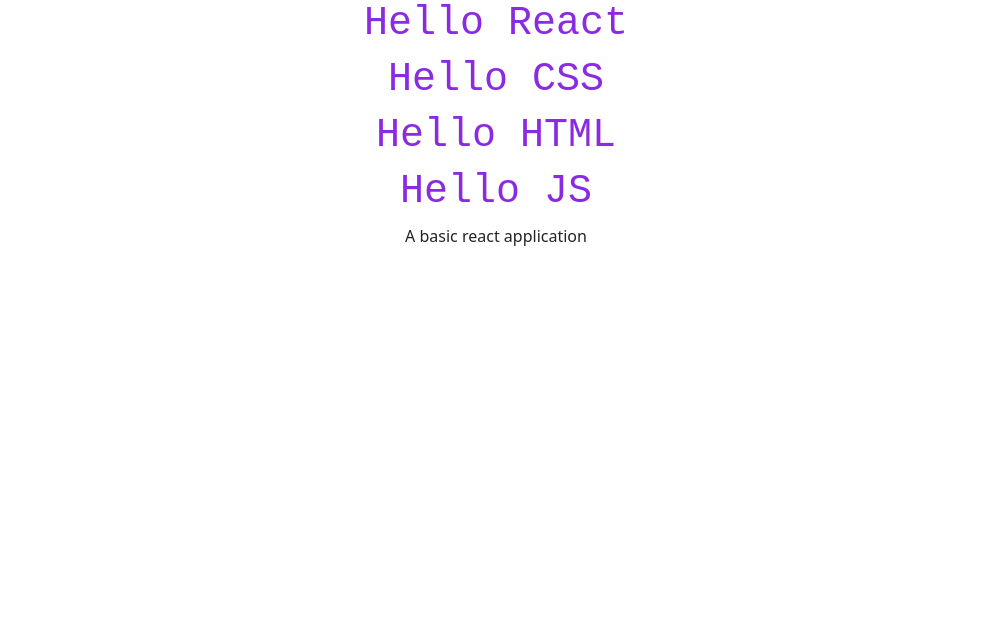
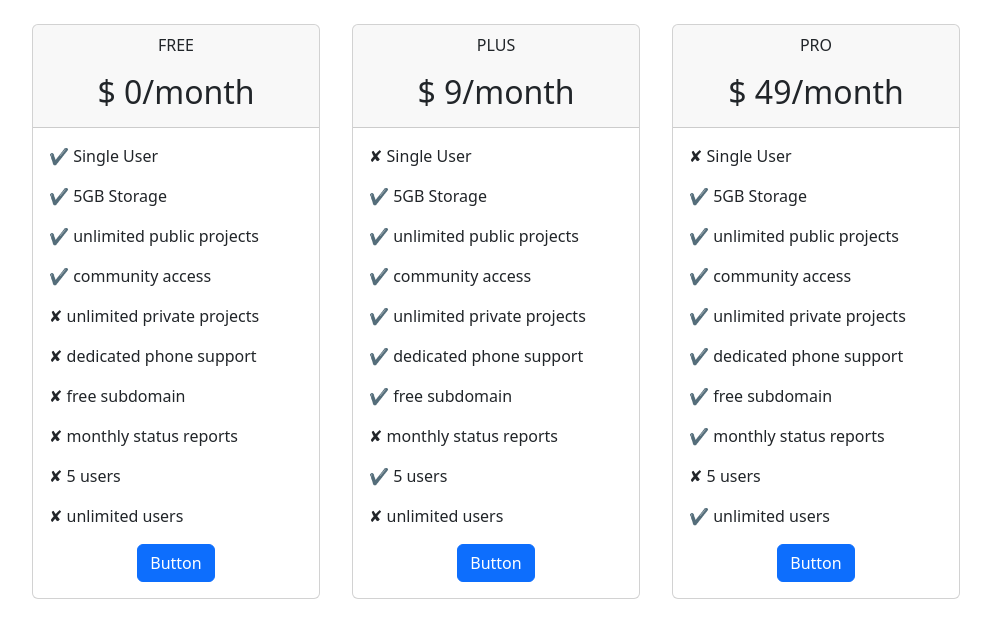
Before and after one commit to vahithabanu/react-fsd56wd2t, a React (Vite) app: page / in a window 1280 px wide. Shown: the top 638 px of the page, without its empty margins (144-1135 px from the left). Built offline with nearby package versions, Linux system fonts and the light colour scheme.

Commit message:
day2 task

```diff
--- a/src/App.jsx
+++ b/src/App.jsx
@@ -1,24 +1,103 @@
+const Feature =(props) =>{
+  return(
+    <p className="card-text">
+      {props.symbol} {props.feature}
+    </p>
+  )
+}
+const Card =(props) =>{
+return (
+    <div className="card mx-3" style={{width: '18rem'}}>
 
-import Hello from "./components/Hello";
+    <div className="card-header">
+      <p className="text-center">{props.card.type}</p>
+      <h2 className="card-title text-center">{props.card.cost}</h2>
 
-import './App.css';
+    </div>
 
+    <div className="card-body">
 
+   {
+   props.features.map((feature,index)=>{
+    let symbol=props.card.features.includes(feature)? '✔' :'✘';
+    return <Feature feature={feature} key={index} symbol={symbol}/>
+   })
+   }
+    <div className="d-flex justify-content-center">
+    <button className="btn btn-primary">Button</button>
+    </div>
 
-
-
-//creating our first component
-function App() {
-  return (
-    <div className="d-flex flex-column justify-content-center align-items-center">
-   <Hello name="React"/>
-   <Hello name="CSS"/>
-   <Hello name="HTML"/>
-   <Hello name="JS"/>
-
-    <p>A basic react application</p>
-    </div>
+  </div>
+  </div>
   )
 }
 
-export default App;
+const App = () => {
+
+  const data={
+    features: [
+      'Single User',
+      '5GB Storage',
+      'unlimited public projects',
+      'community access',
+      'unlimited private projects',
+      'dedicated phone support',
+      'free subdomain',
+      'monthly status reports' ,
+      '5 users',
+      'unlimited users'
+    ],
+    cards: [
+      {
+        type:'FREE',
+        cost: '$ 0/month',
+        features: [
+          'Single User',
+      '5GB Storage',
+      'unlimited public projects',
+      'community access',
+        ]
+      },
+      {
+        type: 'PLUS',
+        cost: '$ 9/month',
+        features: [
+          '5 users',
+          '5GB Storage',
+      'unlimited public projects',
+      'community access',
+      'unlimited private projects',
+      'dedicated phone support',
+      'free subdomain',
+        ]
+      },
+      {
+        type: 'PRO',
+        cost: '$ 49/month',
+        features: [
+          'unlimited users',
+          '5GB Storage',
+      'unlimited public projects',
+      'community access',
+      'unlimited private projects',
+      'dedicated phone support',
+      'free subdomain',
+      'monthly status reports' ,
+        ]
+      },
+    ]
+  };
+  return (
+    <div className="d-flex justify-content-center my-4">
+      {
+        data.cards.map((card, index)=>{
+          return <Card key={index} card={card} features={data.features}/>
+        })
+      }
+
+    </div>
+
+  )
+}
+
+export default App
--- a/src/components/Hello.jsx
+++ b/src/components/Hello.jsx
@@ -1,4 +1,4 @@
-import './Hello.css';
+/*import './Hello.css';
 
 
 //creating our second component
@@ -16,4 +16,4 @@ const headerStyle={
     )
   }
 
-  export default Hello;
+  export default Hello;*/
```
